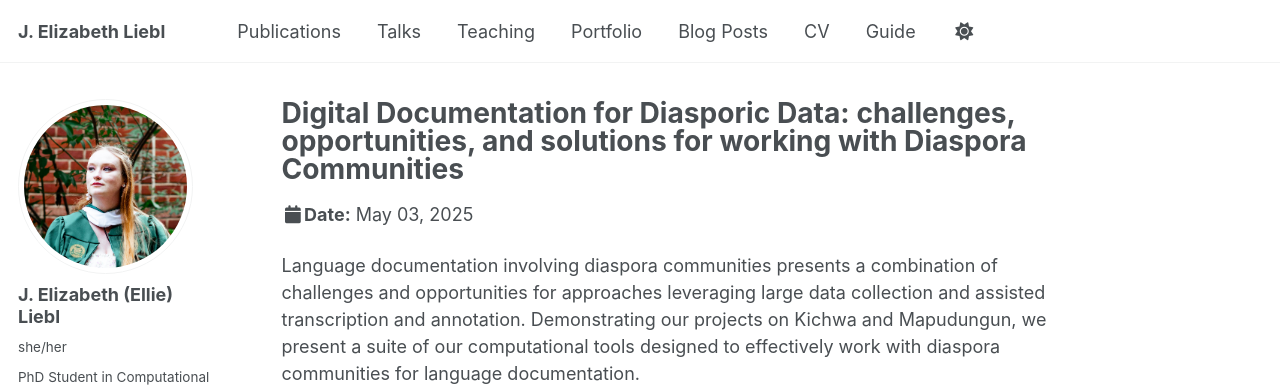
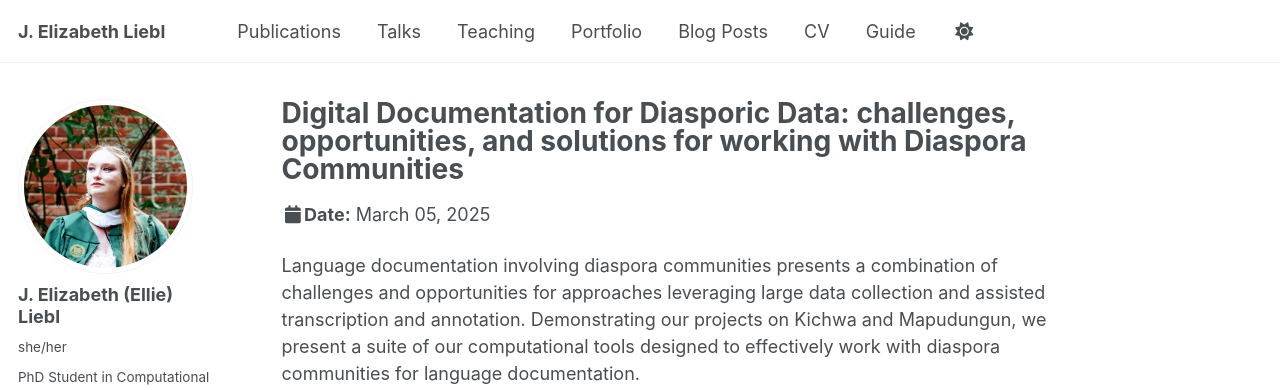
Before and after one commit to ellie-liebl/ellie-liebl.github.io, a Jekyll site: the page built from _talks/2025-03-05-d4.md, in a window 1280 px wide and 1075 px high. Shown: the top 390 px of the window. Built offline with Jekyll 4.4.1, drawn with Linux system fonts in a browser that asks for light colours; a file with an impossible date is left out.

Commit message:
Update talk date and permalink for ICLDC 2025

```diff
--- a/_talks/2025-05-03-d4.md
+++ b/_talks/2025-03-05-d4.md
@@ -2,9 +2,9 @@
 title: "Digital Documentation for Diasporic Data: challenges, opportunities, and solutions for working with Diaspora Communities"
 collection: talks
 type: "Conference Proceedings Talk"
-permalink: /talks/2025-05-03-d4
+permalink: /talks/2025-03-05-d4
 venue: "9th International Conference on Language Documentation & Conservation (ICLDC)"
-date: 2025-05-03
+date: 2025-03-05
 location: "Honolulu, HI, USA"
 ---
 
```
